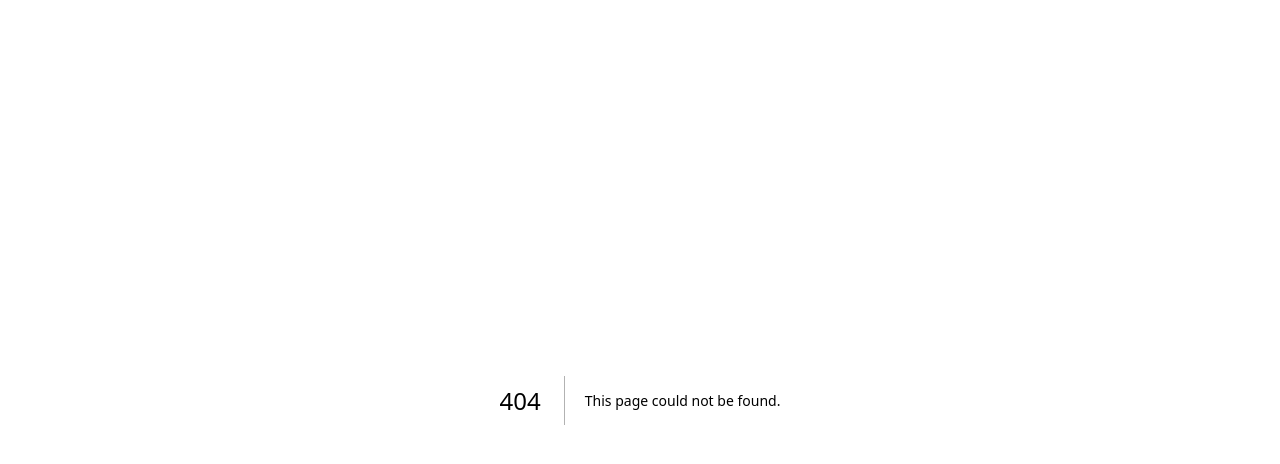
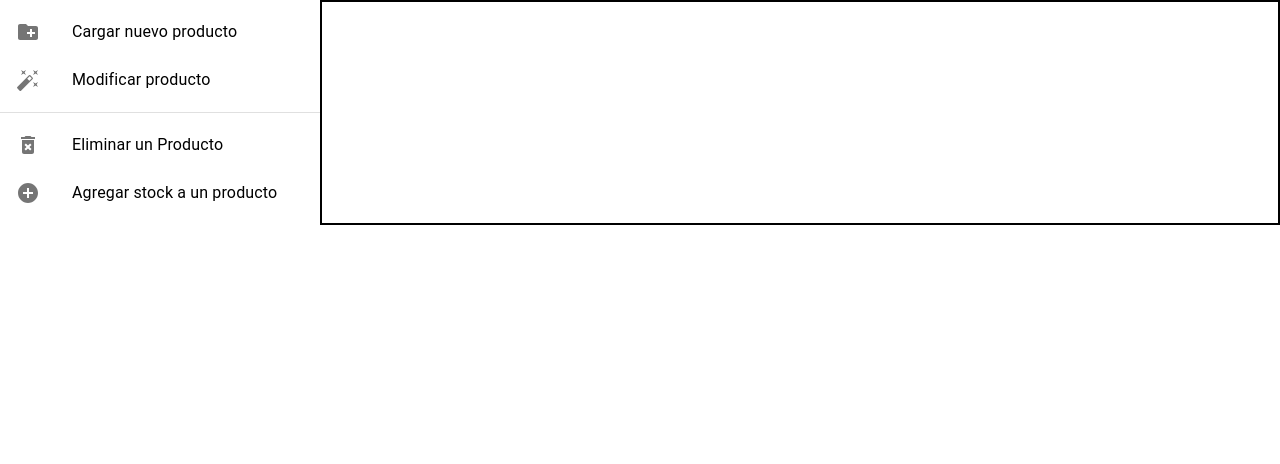
Before and after one commit to MartinPegoraro/cloud-store, a Next.js app: page /admin in a window 1280 px wide. Before the commit this address had no page. Shown: the top 464 px of the page. Built offline with nearby package versions, Linux system fonts and the light colour scheme.

Commit message:
home admin and little change

```diff
--- /dev/null
+++ b/components/Admin/HomeAdmin.js
@@ -0,0 +1,73 @@
+import {
+    Grid,
+    Box,
+    List,
+    ListItem,
+    ListItemButton,
+    ListItemIcon,
+    ListItemText,
+    Divider
+} from '@mui/material'
+import React from 'react'
+import AutoFixHighIcon from '@mui/icons-material/AutoFixHigh';
+import DeleteForeverIcon from '@mui/icons-material/DeleteForever';
+import CreateNewFolderIcon from '@mui/icons-material/CreateNewFolder';
+import AddCircleIcon from '@mui/icons-material/AddCircle';
+function HomeAdmin() {
+    return (
+        <>
+            <Grid container>
+                <Grid item xs={3}>
+                    <Box sx={{ width: '100%', maxWidth: 360, bgcolor: 'background.paper' }}>
+                        <nav aria-label="main mailbox folders">
+                            <List>
+                                <ListItem disablePadding>
+                                    <ListItemButton>
+                                        <ListItemIcon>
+                                            <CreateNewFolderIcon />
+                                        </ListItemIcon>
+                                        <ListItemText primary="Cargar nuevo producto" />
+                                    </ListItemButton>
+                                </ListItem>
+                                <ListItem disablePadding>
+                                    <ListItemButton>
+                                        <ListItemIcon>
+                                            <AutoFixHighIcon />
+                                        </ListItemIcon>
+                                        <ListItemText primary="Modificar producto" />
+                                    </ListItemButton>
+                                </ListItem>
+                            </List>
+                        </nav>
+                        <Divider />
+                        <nav aria-label="secondary mailbox folders">
+                            <List>
+                                <ListItem disablePadding>
+                                    <ListItemButton>
+                                        <ListItemIcon>
+                                            <DeleteForeverIcon />
+                                        </ListItemIcon>
+                                        <ListItemText primary="Eliminar un Producto" />
+                                    </ListItemButton>
+                                </ListItem>
+                                <ListItem disablePadding>
+                                    <ListItemButton >
+                                        <ListItemIcon>
+                                            <AddCircleIcon />
+                                        </ListItemIcon>
+                                        <ListItemText primary="Agregar stock a un producto" />
+                                    </ListItemButton>
+                                </ListItem>
+                            </List>
+                        </nav>
+                    </Box>
+                </Grid>
+                <Grid item xs={9} sx={{ border: '2px solid black' }}>
+
+                </Grid>
+            </Grid>
+        </>
+    )
+}
+
+export default HomeAdmin
--- a/components/HomePage/ButtonImgList.js
+++ b/components/HomePage/ButtonImgList.js
@@ -4,7 +4,6 @@ import { useRouter } from 'next/router';
 import React from 'react'
 
 const ButtonImgList = ({ item }) => {
-    console.log(item.price);
     const router = useRouter()
 
     const handleOpen = (item) => {
--- /dev/null
+++ b/src/pages/admin/index.js
@@ -0,0 +1,14 @@
+import React from 'react'
+import Header from '../../../components/Header'
+import HomeAdmin from '../../../components/Admin/HomeAdmin'
+
+function Index() {
+    return (
+        <>
+            <Header />
+            <HomeAdmin />
+        </>
+    )
+}
+
+export default Index
--- a/src/pages/index.js
+++ b/src/pages/index.js
@@ -5,6 +5,8 @@ import store from './app/store'
 import { Provider } from 'react-redux'
 import HomePage from '../../components/HomePage/HomePage'
 import OpenHome from '../../components/OpenHome'
+import Footer from '../../components/Footer'
+
 const inter = Inter({ subsets: ['latin'] })
 
 export default function Home() {
@@ -12,6 +14,7 @@ export default function Home() {
     <>
       <Header />
       <OpenHome />
+      <Footer />
     </>
   )
 }
```
Also changed, not shown: components/Footer.js (added, +9 -0 lines), components/OpenHome.js (+30 -2 lines), src/pages/admin/addProduct.js (added, +12 -0 lines).
